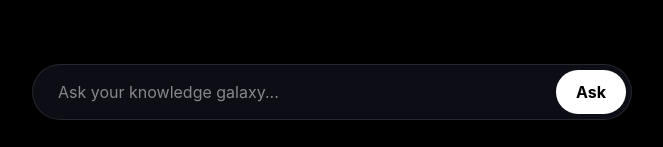
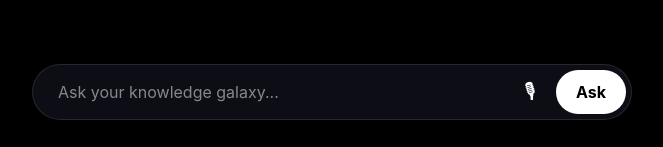
Before and after one commit to GARVITAMITBHUTANI/TaskBuddy, a React (Vite) app in the folder client/: page / in a window 1280 px wide. Shown: the part 650-797 px from the top of the page, without its empty margins (308-971 px from the left). Built offline with nearby package versions, Linux system fonts and the light colour scheme; no server answers.

Commit message:
Add bidirectional voice capability and general internet knowledge fallback

```diff
--- a/client/src/App.tsx
+++ b/client/src/App.tsx
@@ -1,4 +1,4 @@
-import { useState, useRef, useCallback } from 'react';
+import { useState, useRef, useCallback, useEffect } from 'react';
 import ForceGraph3D from 'react-force-graph-3d';
 import { GoogleGenerativeAI } from '@google/generative-ai';
 import graphData from './graphData.json';
@@ -24,9 +24,77 @@ export default function App() {
   const graphRef = useRef<any>(null);
   const [query, setQuery] = useState('');
   const [answer, setAnswer] = useState('');
+  const [status, setStatus] = useState(''); // '● listening…', '● thinking…'
   const [loading, setLoading] = useState(false);
   // eslint-disable-next-line @typescript-eslint/no-explicit-any
   const [highlightNodes, setHighlightNodes] = useState(new Set<any>());
+
+  // Pre-load voices for Speech Synthesis
+  useEffect(() => {
+    if ('speechSynthesis' in window) {
+      window.speechSynthesis.getVoices();
+      window.speechSynthesis.onvoiceschanged = () => {
+        window.speechSynthesis.getVoices();
+      };
+    }
+  }, []);
+
+  const speakText = (text: string) => {
+    if (!('speechSynthesis' in window)) return;
+
+    window.speechSynthesis.cancel(); // Stop any current speech
+
+    // Strip markdown bold/asterisks for cleaner reading
+    const cleanText = text.replace(/\*/g, '').replace(/#/g, '');
+    const utterance = new SpeechSynthesisUtterance(cleanText);
+
+    // Try to find a British voice
+    const voices = window.speechSynthesis.getVoices();
+    const britishVoice = voices.find(v => v.lang.includes('en-GB') || v.name.includes('UK'));
+    if (britishVoice) {
+      utterance.voice = britishVoice;
+    }
+
+    window.speechSynthesis.speak(utterance);
+  };
+
+  const startListening = () => {
+    // eslint-disable-next-line @typescript-eslint/no-explicit-any
+    const SpeechRecognition = (window as any).SpeechRecognition || (window as any).webkitSpeechRecognition;
+    if (!SpeechRecognition) {
+      alert('Your browser does not support voice input. Please use Chrome.');
+      return;
+    }
+
+    const recognition = new SpeechRecognition();
+    recognition.lang = 'en-US';
+    recognition.interimResults = false;
+
+    recognition.onstart = () => {
+      setStatus('● listening…');
+    };
+
+    // eslint-disable-next-line @typescript-eslint/no-explicit-any
+    recognition.onresult = (event: any) => {
+      const transcript = event.results[0][0].transcript;
+      setQuery(transcript);
+      // Auto-submit the voice query
+      submitQuery(transcript);
+    };
+
+    // eslint-disable-next-line @typescript-eslint/no-explicit-any
+    recognition.onerror = (event: any) => {
+      console.error('Speech recognition error', event.error);
+      setStatus('');
+    };
+
+    recognition.onend = () => {
+      // Only clear if it's still stuck on listening (success moves to thinking)
+      setStatus((prev) => prev === '● listening…' ? '' : prev);
+    };
+
+    recognition.start();
+  };
 
   // eslint-disable-next-line @typescript-eslint/no-explicit-any
   const handleNodeClick = useCallback((node: any) => {
@@ -41,16 +109,16 @@ export default function App() {
     }
   }, [graphRef]);
 
-  const handleChatSubmit = async (e: React.FormEvent) => {
-    e.preventDefault();
-    if (!query.trim()) return;
+  const submitQuery = async (textToSubmit: string) => {
+    if (!textToSubmit.trim()) return;
 
     setLoading(true);
-    setAnswer('Thinking...');
+    setStatus('● thinking…');
+    setAnswer('');
 
     try {
       // 1. Score nodes
-      const queryWords = new Set(getWords(query));
+      const queryWords = new Set(getWords(textToSubmit));
       // eslint-disable-next-line @typescript-eslint/no-explicit-any
       const scores = data.nodes.map((node: any) => {
         let score = 0;
@@ -72,7 +140,7 @@ export default function App() {
       // eslint-disable-next-line @typescript-eslint/no-explicit-any
       const newHighlightNodes = new Set<any>();
       fallbackNodes.forEach(n => {
-        // Find the node directly from our state array (it's mutated with x, y, z by the graph)
+        // Find the node directly from our state array
         // eslint-disable-next-line @typescript-eslint/no-explicit-any
         const actualNode = data.nodes.find((an: any) => an.id === n.id);
         if (actualNode) newHighlightNodes.add(actualNode);
@@ -87,14 +155,19 @@ export default function App() {
       // 2. Call Gemini
       const apiKey = import.meta.env.VITE_GEMINI_API_KEY;
       if (!apiKey) {
-        setAnswer("Please set VITE_GEMINI_API_KEY in client/.env.local and restart Vite.");
+        const errMsg = "Please set VITE_GEMINI_API_KEY in client/.env.local and restart Vite.";
+        setAnswer(errMsg);
+        speakText(errMsg);
         setLoading(false);
+        setStatus('');
         return;
       }
 
       const genAI = new GoogleGenerativeAI(apiKey);
       const contextText = fallbackNodes.map(n => `Title: ${n.label}\nExcerpt: ${n.excerpt}`).join('\n\n');
-      const prompt = `Answer ONLY from these notes, in 2-3 sentences. Admit it when the notes don't cover it.\n\nNOTES:\n${contextText}\n\nUSER QUESTION: ${query}`;
+
+      // Update prompt to allow fallback to general knowledge
+      const prompt = `First try to answer using ONLY the provided notes. If the notes do NOT contain the answer, you may answer the question using your general internet knowledge base. Keep the answer to 2-3 sentences max.\n\nNOTES:\n${contextText}\n\nUSER QUESTION: ${textToSubmit}`;
 
       const modelsToTry = ["gemini-3.5-flash", "gemini-flash-latest", "gemini-3-flash-preview"];
       let resultText = "";
@@ -122,12 +195,21 @@ export default function App() {
       }
 
       setAnswer(resultText);
+      speakText(resultText);
 
     // eslint-disable-next-line @typescript-eslint/no-explicit-any
     } catch (err: any) {
-      setAnswer(`Error: ${err.message}`);
+      const errMsg = `Error: ${err.message}`;
+      setAnswer(errMsg);
+      speakText(errMsg);
     }
     setLoading(false);
+    setStatus('');
+  };
+
+  const handleChatSubmit = async (e: React.FormEvent) => {
+    e.preventDefault();
+    submitQuery(query);
   };
 
   return (
@@ -150,6 +232,12 @@ export default function App() {
         position: 'absolute', bottom: '30px', left: '50%', transform: 'translateX(-50%)',
         width: '600px', maxWidth: '90vw', zIndex: 20, display: 'flex', flexDirection: 'column', gap: '10px'
       }}>
+        {status && (
+          <div style={{ color: '#00ffcc', fontSize: '14px', fontStyle: 'italic', paddingLeft: '20px', textShadow: '0 2px 4px rgba(0,0,0,0.5)' }}>
+            {status}
+          </div>
+        )}
+
         {answer && (
           <div style={{
             background: 'rgba(15, 15, 25, 0.9)', border: '1px solid rgba(255, 255, 255, 0.1)',
@@ -159,6 +247,7 @@ export default function App() {
             {answer}
           </div>
         )}
+
         <form onSubmit={handleChatSubmit} style={{
           display: 'flex', gap: '10px', background: 'rgba(15, 15, 25, 0.9)',
           border: '1px solid rgba(255, 255, 255, 0.1)', backdropFilter: 'blur(10px)',
@@ -175,6 +264,21 @@ export default function App() {
               padding: '10px 20px', fontSize: '16px', outline: 'none'
             }}
           />
+
+          <button
+            type="button"
+            onClick={startListening}
+            disabled={loading}
+            style={{
+              background: 'transparent', color: status === '● listening…' ? '#ff3366' : '#fff',
+              border: 'none', fontSize: '20px', cursor: loading ? 'not-allowed' : 'pointer',
+              padding: '0 10px', transition: 'color 0.2s'
+            }}
+            title="Speak"
+          >
+            🎙
+          </button>
+
           <button type="submit" disabled={loading} style={{
             background: '#fff', color: '#000', border: 'none', borderRadius: '25px',
             padding: '0 20px', fontWeight: 'bold', cursor: loading ? 'not-allowed' : 'pointer'
```
